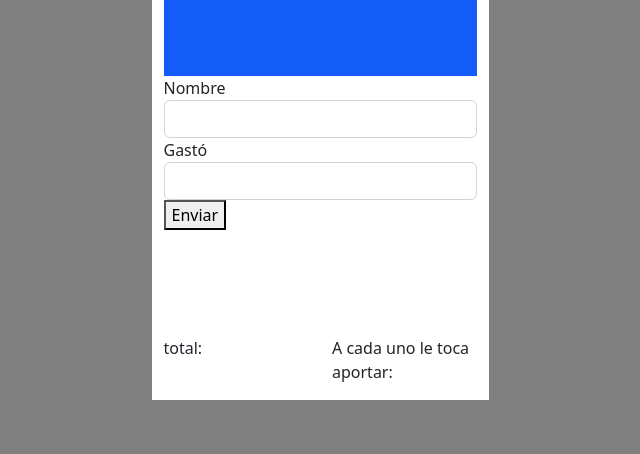
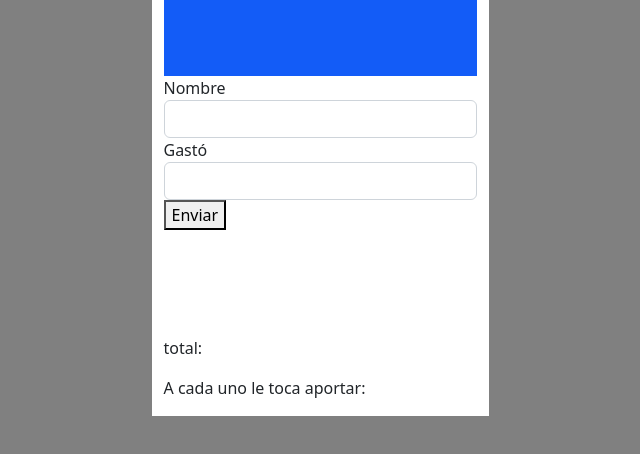
Before and after one commit to juanCruzTejeda1997/App-de-gastos, a plain HTML site: page app-de-gastos/index.html in a window 1280 px wide. Shown: the part 124-578 px from the top of the page, without its empty margins (320-960 px from the left). Drawn offline with nearby package versions, Linux system fonts and the light colour scheme.

Commit message:
ordenamiento de código

```diff
--- a/app-de-gastos/index.html
+++ b/app-de-gastos/index.html
@@ -41,11 +41,11 @@
     </section>
 
     <div class="row">
-        <div class="col" >
+        <div class="col-12" >
             <!-- <button onclick="total()">Calcular</button> -->
             <p>total: </p> <p id="total"></p>
         </div>
-        <div class="col">
+        <div class="col-12">
             <p>A cada uno le toca aportar:</p><p id="cadaUno"></p>
         </div>
     </div>
```
Also changed, not shown: app-de-gastos/app.js (+0 -18 lines).
